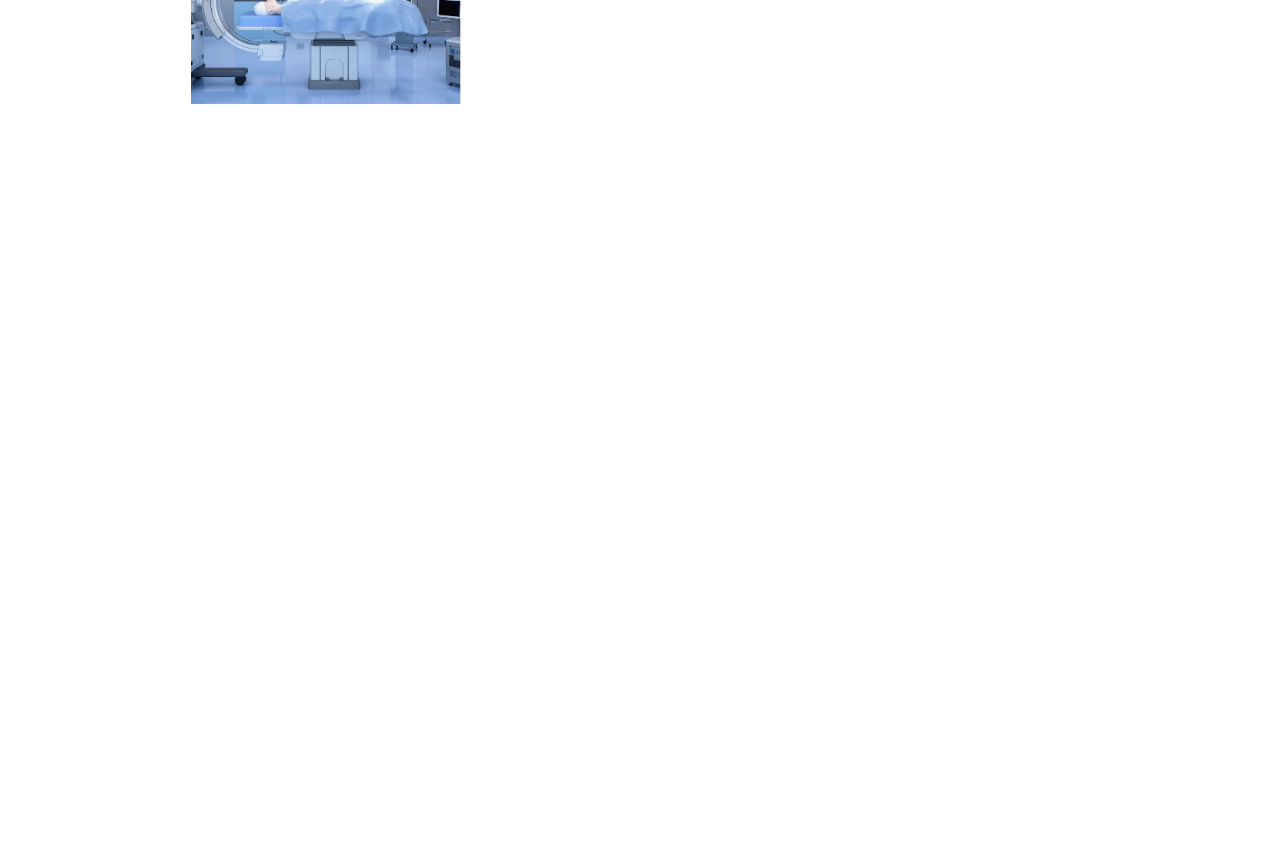
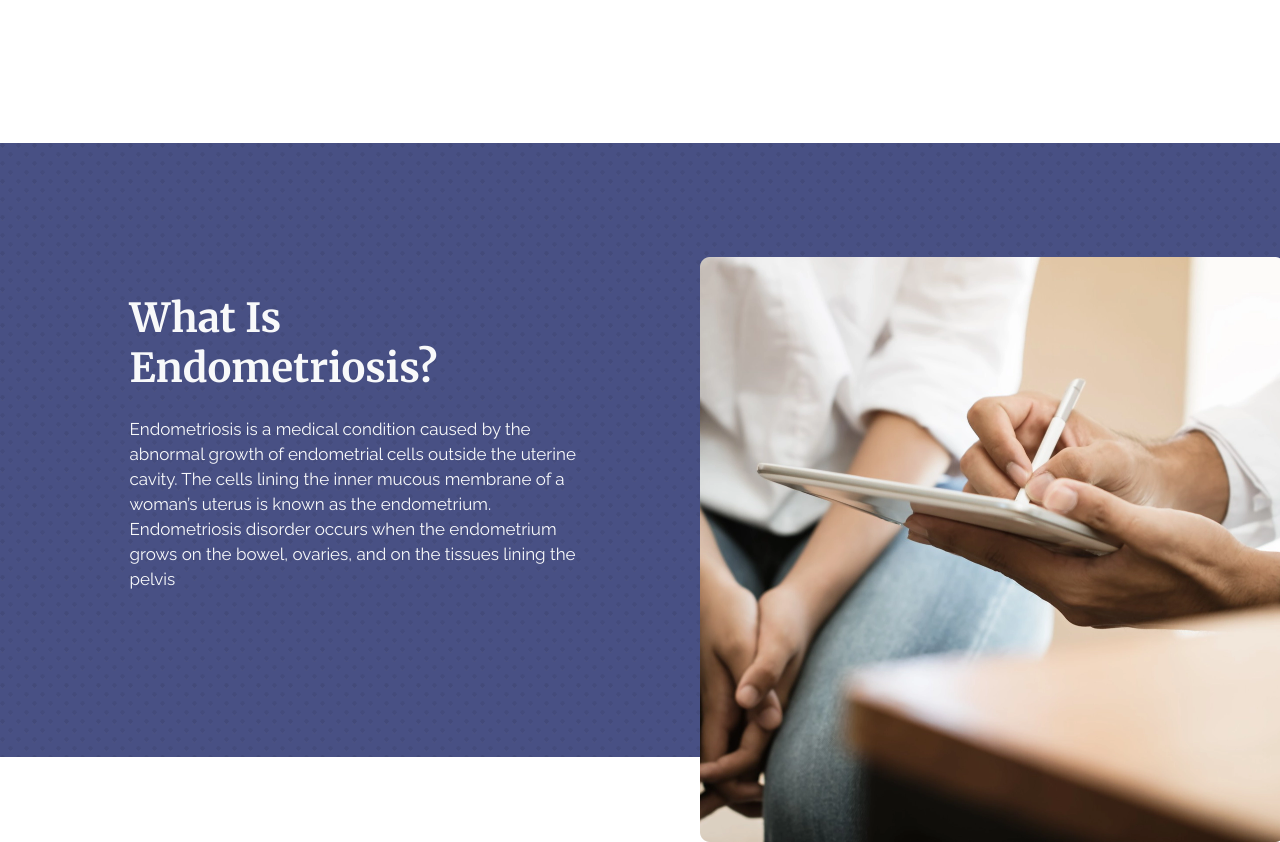
Before and after one commit to jpstorio/Seeds-of-Life, a plain HTML site: page index.html in a window 1280 px wide. Shown: the part 1626-2468 px from the top of the page. Before the commit the page ends 1889 px from the top, so only its background shows below. Drawn offline with nearby package versions, Linux system fonts and the light colour scheme.

Commit message:
add endometriosis

```diff
--- a/index.html
+++ b/index.html
@@ -17,7 +17,7 @@
     </head>
     <body>
         <!-- NAVBAR -->
-        <nav class="navbar navbar-expand-xxl header-bg mt-0 mb-0 header-height">
+        <nav class="navbar navbar-expand-xxl header-bg mt-0 mb-0 header-height fixed-top">
             <div class="container-fluid">
                 <a class="navbar-brand" href="#"
                     ><img class="header-logo" src="img/Seed of life New logo (1).png" alt=""
@@ -36,7 +36,7 @@
                 <div class="collapse navbar-collapse justify-content-end me-5" id="navbarSupportedContent">
                     <ul class="navbar-nav me-0 mb-2 mb-lg-0 text-light lh-1 align-items-center">
                         <li class="nav-item pe-3 ps-3">
-                            <a class="nav-link active text-light" aria-current="page" href="#">ABOUT US</a>
+                            <a class="nav-link active text-light" aria-current="page" href="#about">ABOUT US</a>
                         </li>
                         <li class="nav-item pe-3 ps-3">
                             <a class="nav-link text-light" href="#">WHAT IS ENDOMETRIOSIS</a>
@@ -55,7 +55,7 @@
                 </div>
             </div>
         </nav>
-
+        <!-- END NAV -->
         <!-- HERO -->
         <div id="hero">
             <div class="container d-flex align-items-center justify-content-center h-100">
@@ -104,6 +104,7 @@
                 </div>
             </div>
         </div>
+        <!-- END HERO -->
 
         <!-- ABOUT US -->
         <div class="" id="about">
@@ -125,6 +126,53 @@
                 </div>
             </div>
         </div>
+        <!-- END ABOUT -->
+
+        <!-- ENDOMETRIOSIS -->
+        <div class="" id="endometriosis">
+            <div class="container d-flex align-items-center justify-content-center h-100">
+                <div class="row d-flex justify-content-center text-light">
+                    <div class="col-5 m-auto">
+                        <h2>What Is Endometriosis?</h2>
+                        <p class="w-100 pt-3">
+                            Endometriosis is a medical condition caused by the abnormal growth of endometrial cells
+                            outside the uterine cavity. The cells lining the inner mucous membrane of a woman’s uterus
+                            is known as the endometrium. Endometriosis disorder occurs when the endometrium grows on the
+                            bowel, ovaries, and on the tissues lining the pelvis
+                        </p>
+                    </div>
+                    <div class="col-5 m-auto text-center pt-5 pe-5">
+                        <img src="/img/endometriosis.png" alt="" class="endometriosis-img" />
+                    </div>
+                </div>
+            </div>
+        </div>
+        <!-- END ENDOMETRIOSIS -->
+
+        <!-- SYMPTOMS -->
+        <!-- END SYMPTOMS -->
+
+        <!-- CAUSES -->
+        <!-- END CAUSES -->
+
+        <!-- TREATMENT -->
+        <!-- END TREATMENT -->
+
+        <!-- PLAN -->
+        <!-- END PLAN -->
+
+        <!-- ROBOTIC -->
+        <!-- END ROBOTIC -->
+
+        <!-- OTHER SERVICES -->
+        <!-- END OTHER SERVICES -->
+
+        <!-- FAQ -->
+        <!-- END FAQ -->
+
+        <!-- FOOTER -->
+        <!-- END FOOTER -->
+
         <!-- JavaScript Bundle with Popper -->
         <script
             src="https://cdn.jsdelivr.net/npm/bootstrap@5.2.0-beta1/dist/js/bootstrap.bundle.min.js"
--- a/style.css
+++ b/style.css
@@ -82,3 +82,13 @@ h2 {
     left: 200px;
     height: 205px
 }
+
+#endometriosis {
+    background-image: url("img/endometriosisbg.png");
+    height: 614px;
+}
+
+.endometriosis-img {
+    margin-top: 150px !important;
+    width: 585px !important;
+}
```
